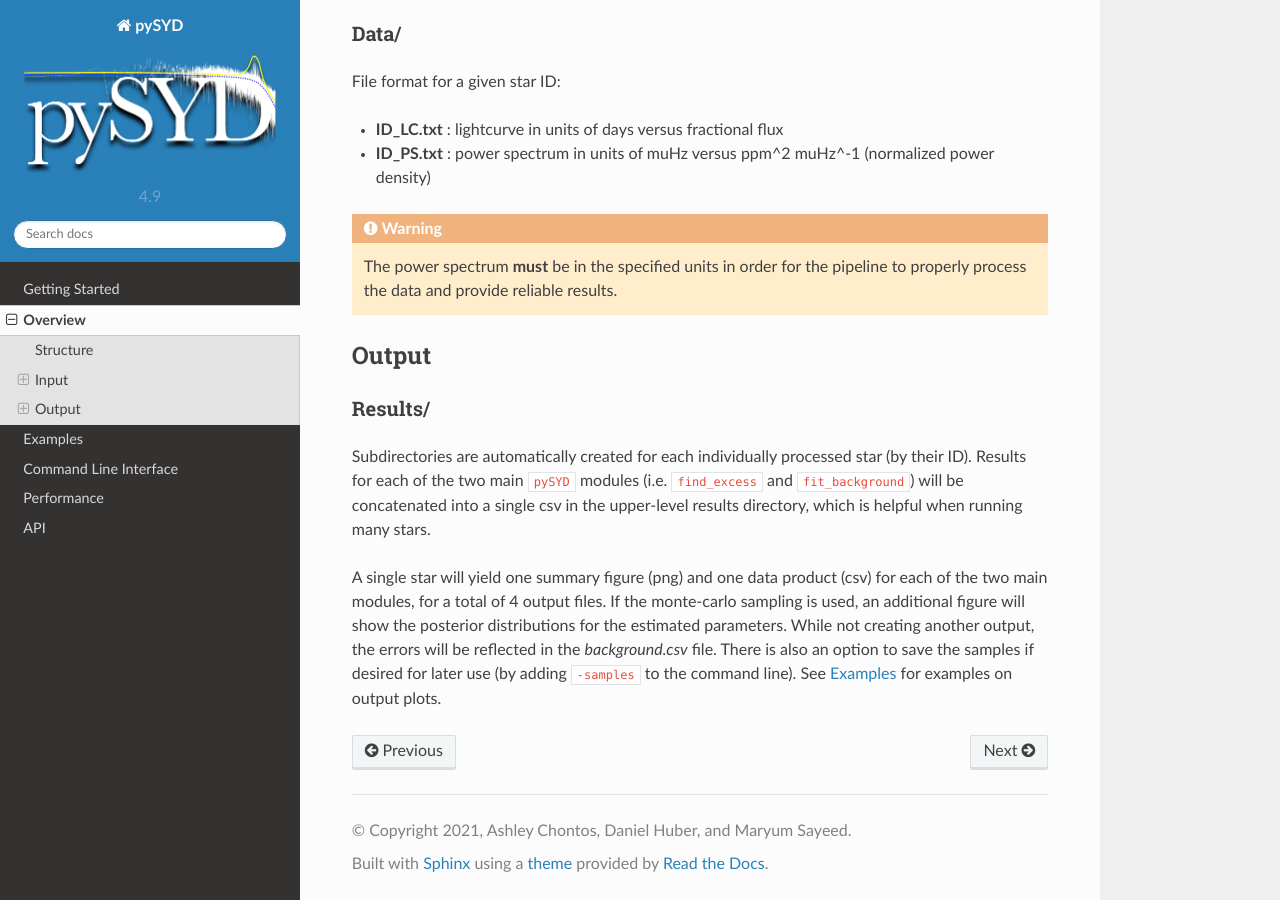
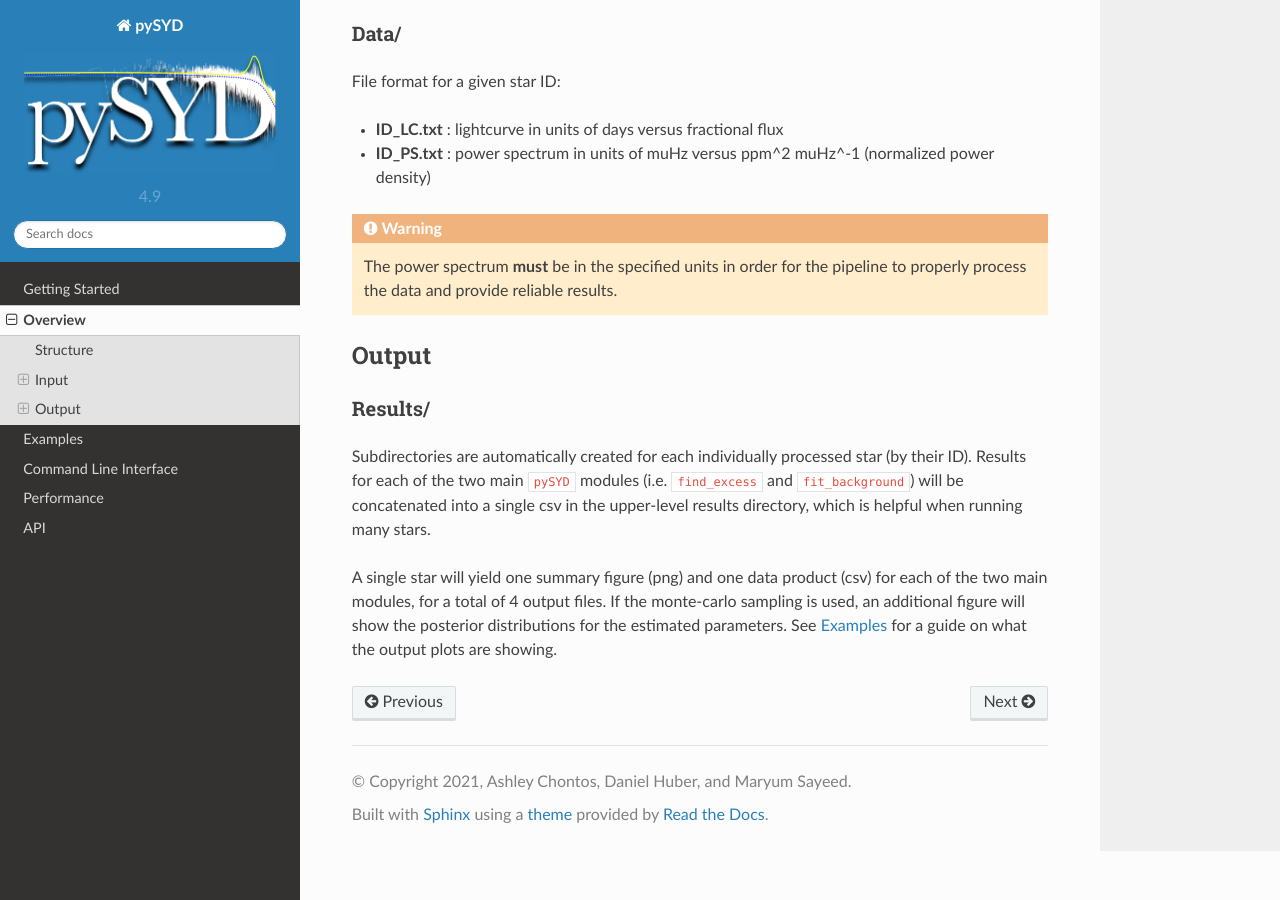
Before and after one commit to ashleychontos/pySYD, a Sphinx documentation site: the page built from docs/overview.rst, in a window 1280 px wide and 900 px high, scrolled down 2005 px. Built offline with Sphinx 7.4.7 and the Read the Docs theme 2.0.0, drawn with Linux system fonts in a browser that asks for light colours.

Commit message:
Update overview.rst

```diff
--- a/docs/overview.rst
+++ b/docs/overview.rst
@@ -104,7 +104,5 @@ helpful when running many stars.
 
 A single star will yield one summary figure (png) and one data product (csv) for each of the two
 main modules, for a total of 4 output files. If the monte-carlo sampling is used, an additional
-figure will show the posterior distributions for the estimated parameters. While not creating
-another output, the errors will be reflected in the `background.csv` file. There is also an
-option to save the samples if desired for later use (by adding ``-samples`` to the command line).
-See :ref:`examples` for examples on output plots.
+figure will show the posterior distributions for the estimated parameters. See :ref:`examples`
+for a guide on what the output plots are showing.
```
